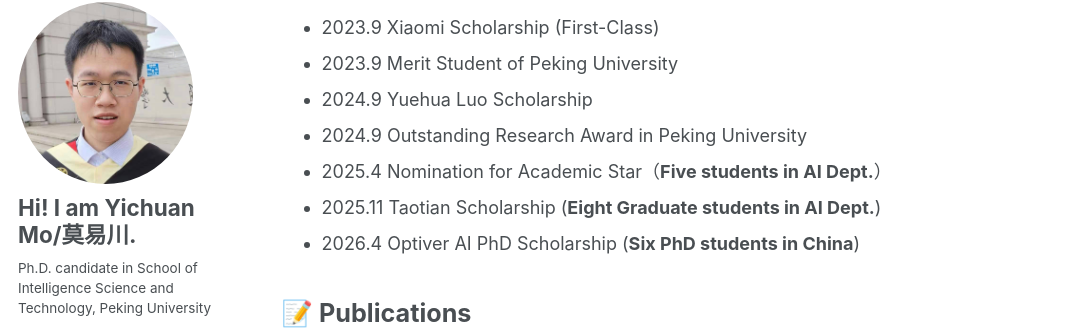
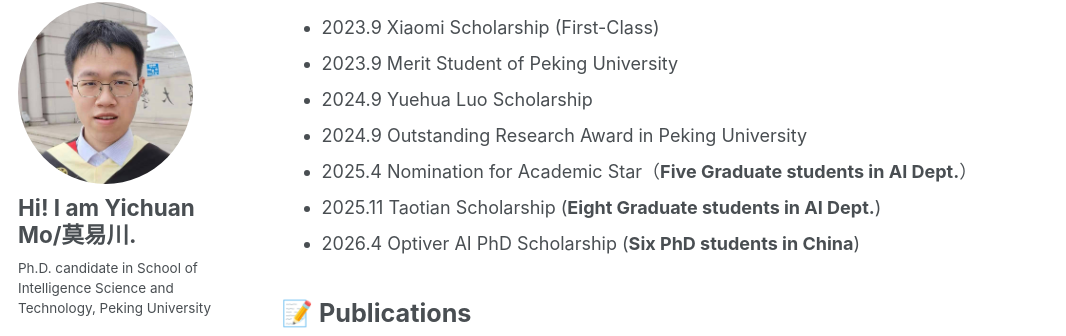
Before and after one commit to mo666666/mo666666.github.io, a Jekyll site: the page built from _pages/about.md, in a window 1280 px wide and 900 px high, scrolled down 556 px. Shown: the part 99-435 px from the top of the window, without its empty margins (0-1066 px from the left). Built offline with Jekyll 4.4.1, drawn with Linux system fonts in a browser that asks for light colours; a script bundle is joined from its source files by our own code; library files that are not in the unit come from our copies.

Commit message:
Update about.md

```diff
--- a/_pages/about.md
+++ b/_pages/about.md
@@ -29,7 +29,7 @@ redirect_from:
    <li>2023.9 Merit Student of Peking University</li>
    <li>2024.9 Yuehua Luo Scholarship</li>
    <li>2024.9 Outstanding Research Award in Peking University</li>
-   <li>2025.4 Nomination for Academic Star（<strong>Five students in AI Dept.</strong>）</li>
+   <li>2025.4 Nomination for Academic Star（<strong>Five Graduate students in AI Dept.</strong>）</li>
   <li>2025.11 Taotian Scholarship (<strong>Eight Graduate students in AI Dept.</strong>)</li>
   <li>2026.4 Optiver AI PhD Scholarship (<strong>Six PhD students in China</strong>)</li>
 </ul>
```
